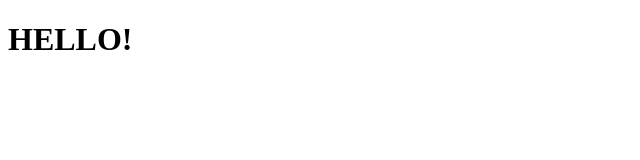
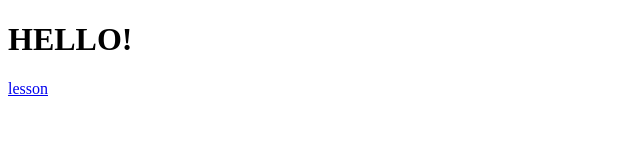
Before and after one commit to Prabinneupane1996/nepal, a plain HTML site: page index.html in a window 1280 px wide. Shown: the full height of the page, 0-640 px from the left. Drawn offline with Linux system fonts and the light colour scheme.

Commit message:
Update index.html

```diff
--- a/index.html
+++ b/index.html
@@ -7,5 +7,6 @@
 </head>
 <body>
 <h1>HELLO! </h1>
+  <a href="lesson.html">lesson</a>
 </body>
 </html>
```
